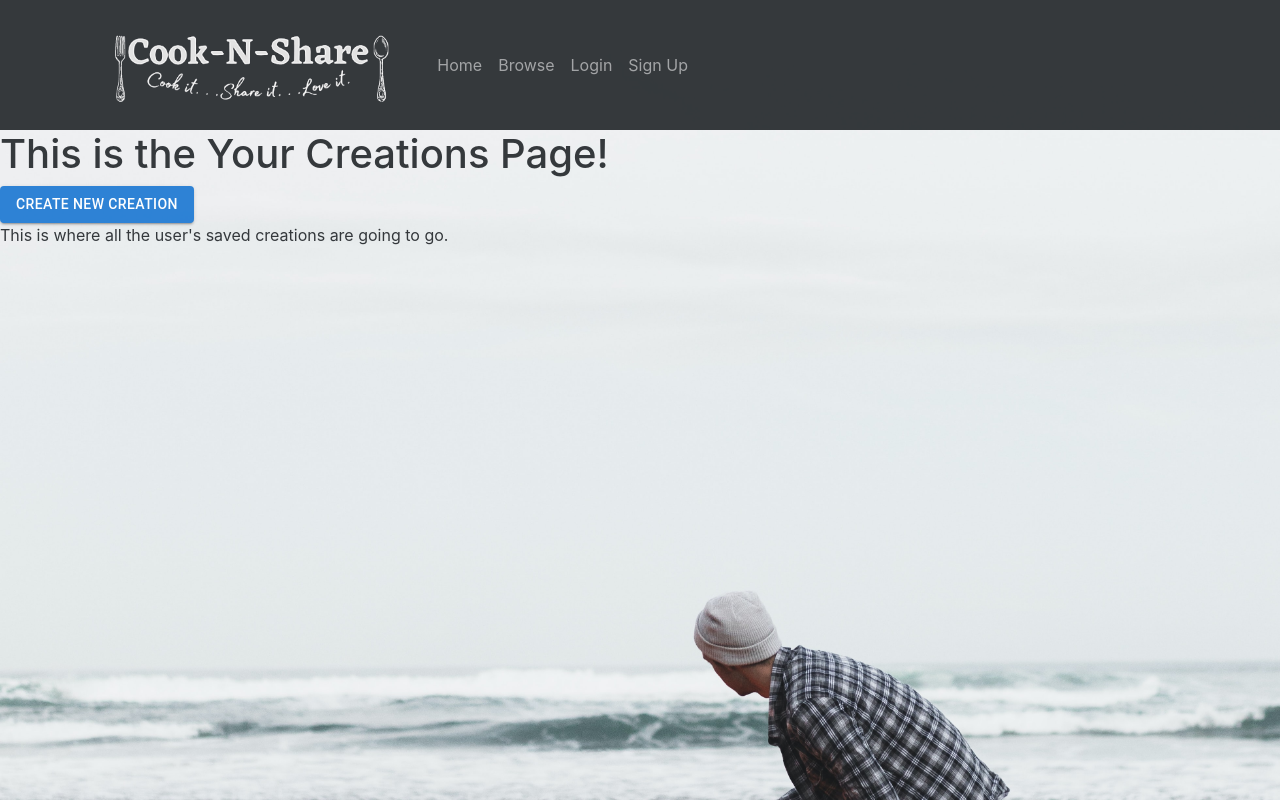
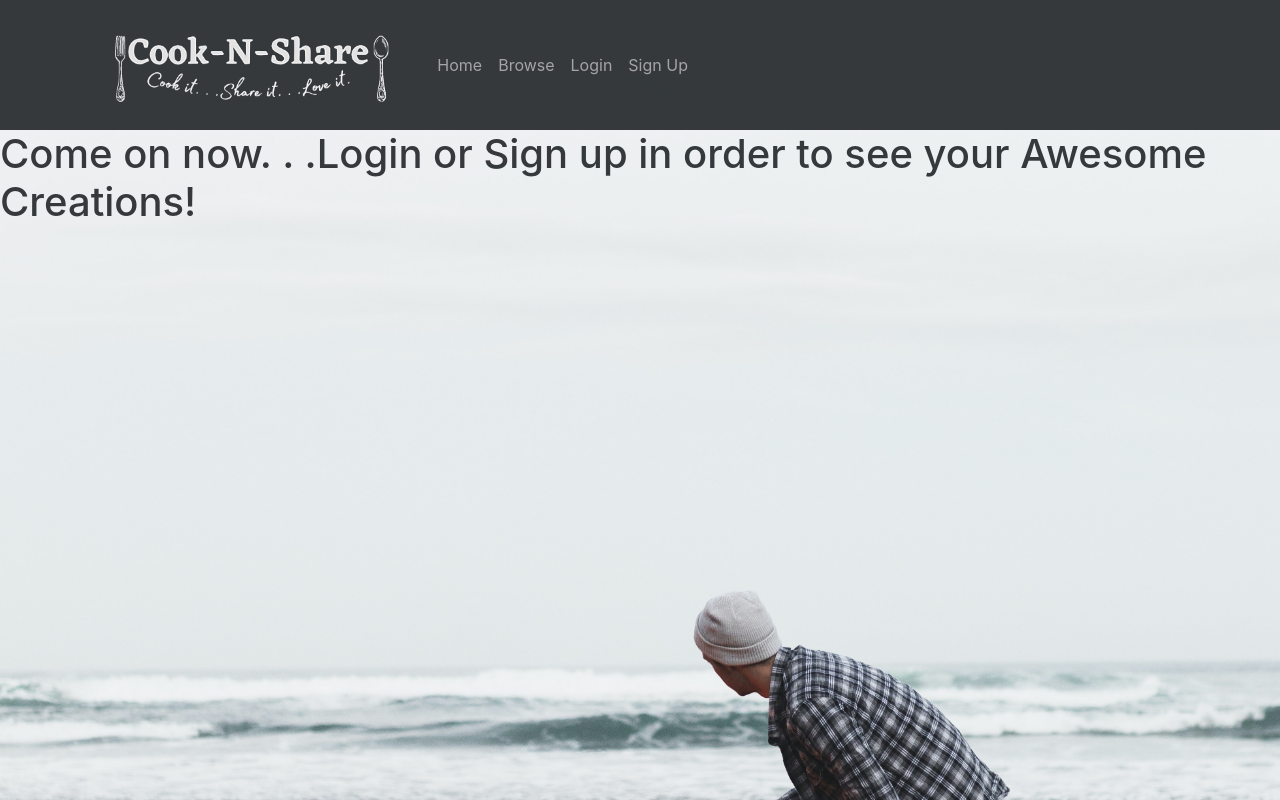
Before and after one commit to mjh1985codeman/cook-n-share, a React (Create React App) app in the folder client/: page /Creations in a window 1280 px wide. Built offline with nearby package versions, Linux system fonts and the light colour scheme.

Commit message:
protected other login specific components with Auth validation before they render

```diff
--- a/client/src/components/NewCreation.js
+++ b/client/src/components/NewCreation.js
@@ -14,16 +14,16 @@ import Auth from "../utils/auth";
 const NewCreation = () => {
   return (
     <>
+      {!Auth.loggedIn() ? (
+        <h1>
+          Come on now. . .Login or Sign up in order to create something awesome!
+        </h1>
+      ) : null}
       {/*The user must be logged in order to create something*/}
       {Auth.loggedIn() ? (
         <h1>This is where I'm going to create a new Creation!</h1>
       ) : null}
       {/*Conditionally Rendered if user is NOT logged in*/}
-      {!Auth.loggedIn() ? (
-        <h1>
-          Come on now. . .Login or Sign up in order to create something awesome!
-        </h1>
-      ) : null}
     </>
   );
 };
--- a/client/src/components/SavedCreations.js
+++ b/client/src/components/SavedCreations.js
@@ -1,9 +1,20 @@
 import React from "react";
+import Auth from "../utils/auth";
 
 const SavedCreations = () => {
   return (
     <>
-      <h1>This is the Saved Creations Page!</h1>
+      {!Auth.loggedIn() ? (
+        <h1>
+          Come on now. . .Login or Sign up in order to see your saved recipes!
+        </h1>
+      ) : null}
+      {Auth.loggedIn() ? (
+        <h1>
+          This is the Saved Creations Page! Where a list of creations that the
+          user has saved will appear.
+        </h1>
+      ) : null}
     </>
   );
 };
--- a/client/src/components/YourCreations.js
+++ b/client/src/components/YourCreations.js
@@ -7,15 +7,32 @@ PseudoCode:
 import React from "react";
 import Button from "@mui/material/Button";
 import { Link } from "react-router-dom";
+import Auth from "../utils/auth";
 
 const YourCreations = () => {
   return (
     <>
-      <h1>This is the Your Creations Page!</h1>
-      <Button variant="contained" component={Link} to="/Creations/NewCreation">
-        Create New Creation
-      </Button>
-      <div>This is where all the user's saved creations are going to go.</div>
+      {!Auth.loggedIn() ? (
+        <h1>
+          Come on now. . .Login or Sign up in order to see your Awesome
+          Creations!
+        </h1>
+      ) : null}
+      {Auth.loggedIn() ? (
+        <>
+          <h1>This is the Your Creations Page!</h1>
+          <Button
+            variant="contained"
+            component={Link}
+            to="/Creations/NewCreation"
+          >
+            Create New Creation
+          </Button>
+          <div>
+            This is where all the user's saved creations are going to go.
+          </div>
+        </>
+      ) : null}
     </>
   );
 };
```
